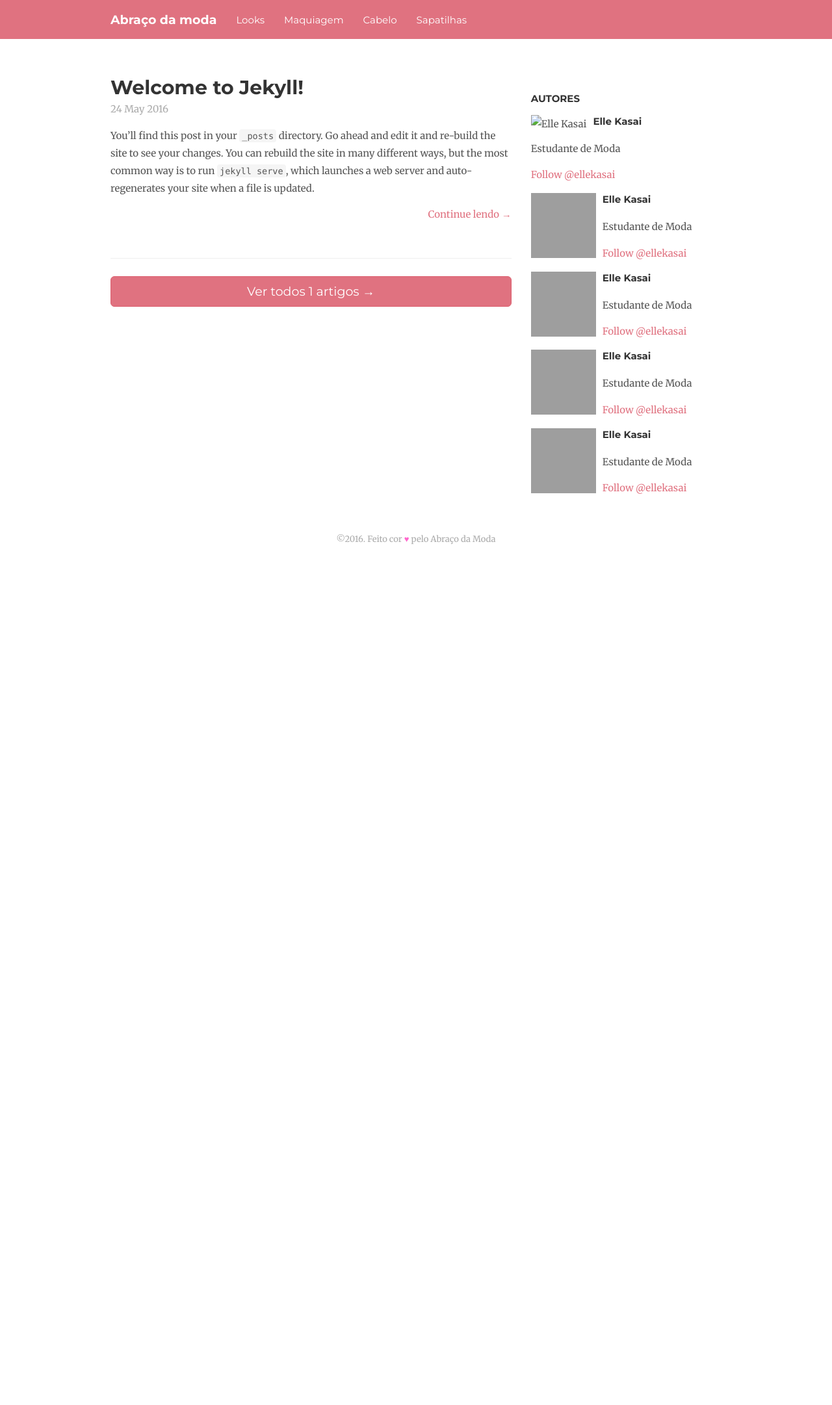
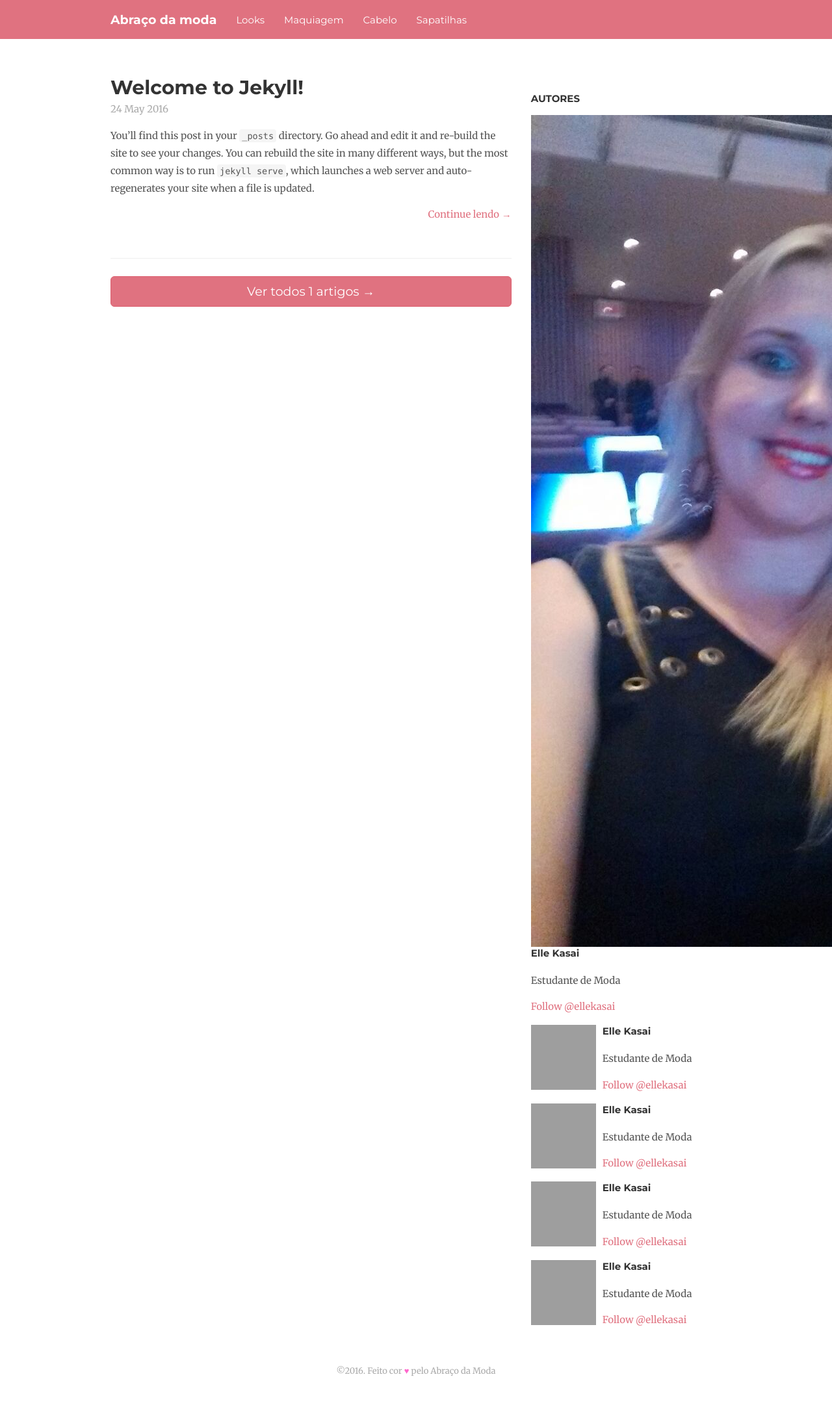
Before and after one commit to alessandrostein/blog-fashion-hug, a Jekyll site: the page built from index.html, in a window 1280 px wide. Shown: the whole page at 65% size. Built offline with Jekyll 4.4.1, drawn with Linux system fonts in a browser that asks for light colours; nearby versions of some CDN libraries; comment, search, counter and statistics services are not loaded; before the commit the page ends 900 px from its top, so only the background shows below that; grey boxes are pictures that could not be loaded.

Commit message:
Test image to sidebar

```diff
--- a/_includes/sidebar.html
+++ b/_includes/sidebar.html
@@ -6,7 +6,7 @@
 
   <p>
     <div class="media">
-      <img src="{{ site.url }}/images/luciane.jpg" alt="Elle Kasai" class="pull-left">
+      <img src="/images/team/luciane.jpg" alt="Elle Kasai" class="pull-left">
       <div class="media-body">
         <h4 class="media-heading">Elle Kasai</h4>
       </div>
```
